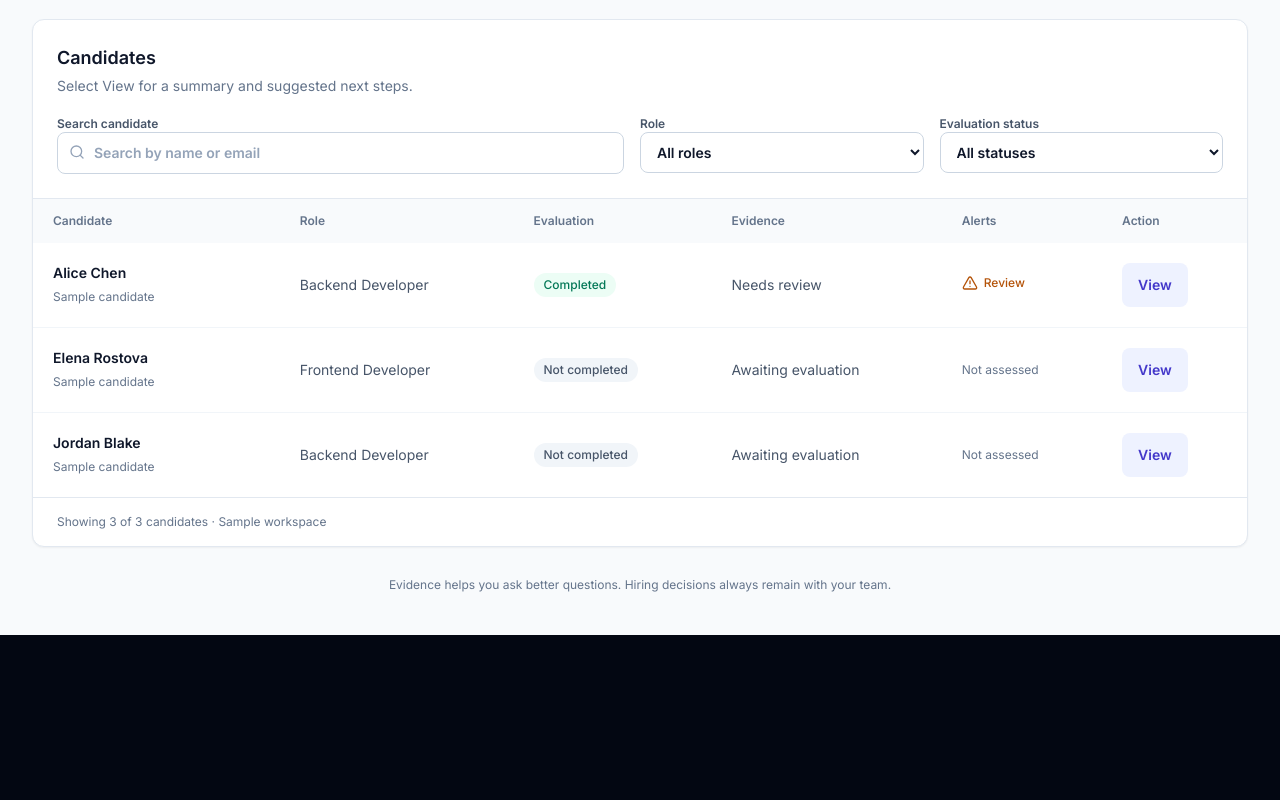
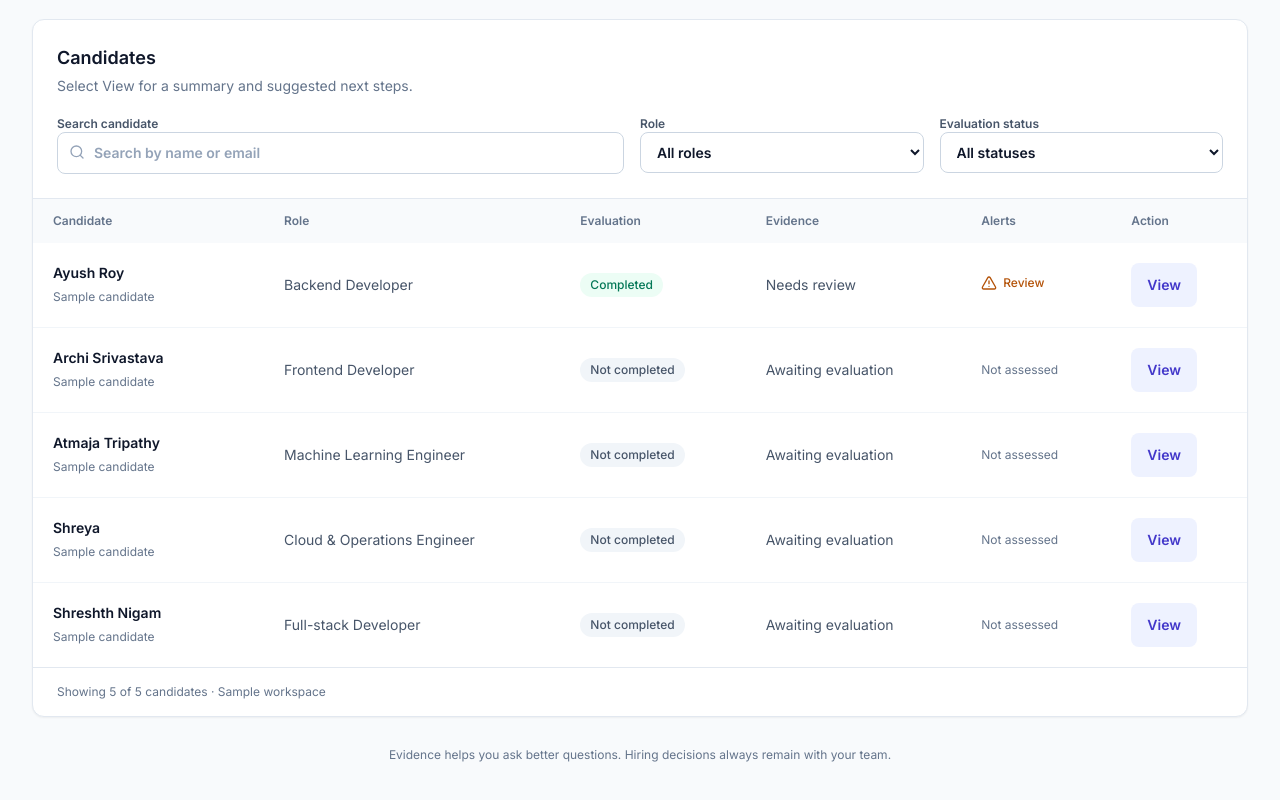
Before and after one commit to yorayriniwnl/CandidateX, a Next.js app in the folder apps/web/: page /hr in a window 1280 px wide. Shown: the part 502-1302 px from the top of the page. Before the commit the page ends 1137 px from the top, so only its background shows below. Built offline with nearby package versions, Linux system fonts and the light colour scheme; no server answers.

Commit message:
fix: update mock candidates array in frontend

```diff
--- a/apps/web/components/hr/hr-data.ts
+++ b/apps/web/components/hr/hr-data.ts
@@ -35,8 +35,8 @@ export interface HRCandidate extends CandidateSummary {
 export const SAMPLE_CANDIDATES: HRCandidate[] = [
   {
     id: MOCK_DOSSIER.candidate_id,
-    display_name: 'Alice Chen',
-    primary_email: 'alice.chen@example.com',
+    display_name: 'Ayush Roy',
+    primary_email: '2329027@kiit.ac.in',
     role: MOCK_DOSSIER.role,
     has_completed_dossier: true,
     coverage: MOCK_DOSSIER.coverage,
@@ -45,12 +45,22 @@ export const SAMPLE_CANDIDATES: HRCandidate[] = [
     source: 'sample',
   },
   {
-    id: 'hr-sample-elena', display_name: 'Elena Rostova', role: 'frontend',
+    id: 'hr-sample-archi', display_name: 'Archi Srivastava', primary_email: '2329100@kiit.ac.in', role: 'frontend',
     has_completed_dossier: false, has_meaningful_conflict: false,
     created_at: '', source: 'sample',
   },
   {
-    id: 'hr-sample-jordan', display_name: 'Jordan Blake', role: 'backend',
+    id: 'hr-sample-atmaja', display_name: 'Atmaja Tripathy', primary_email: '2329179@kiit.ac.in', role: 'ml_engineer',
+    has_completed_dossier: false, has_meaningful_conflict: false,
+    created_at: '', source: 'sample',
+  },
+  {
+    id: 'hr-sample-shreya', display_name: 'Shreya', primary_email: '2329065@kiit.ac.in', role: 'devops_cloud',
+    has_completed_dossier: false, has_meaningful_conflict: false,
+    created_at: '', source: 'sample',
+  },
+  {
+    id: 'hr-sample-shreshth', display_name: 'Shreshth Nigam', primary_email: '2329064@kiit.ac.in', role: 'fullstack',
     has_completed_dossier: false, has_meaningful_conflict: false,
     created_at: '', source: 'sample',
   },
```
